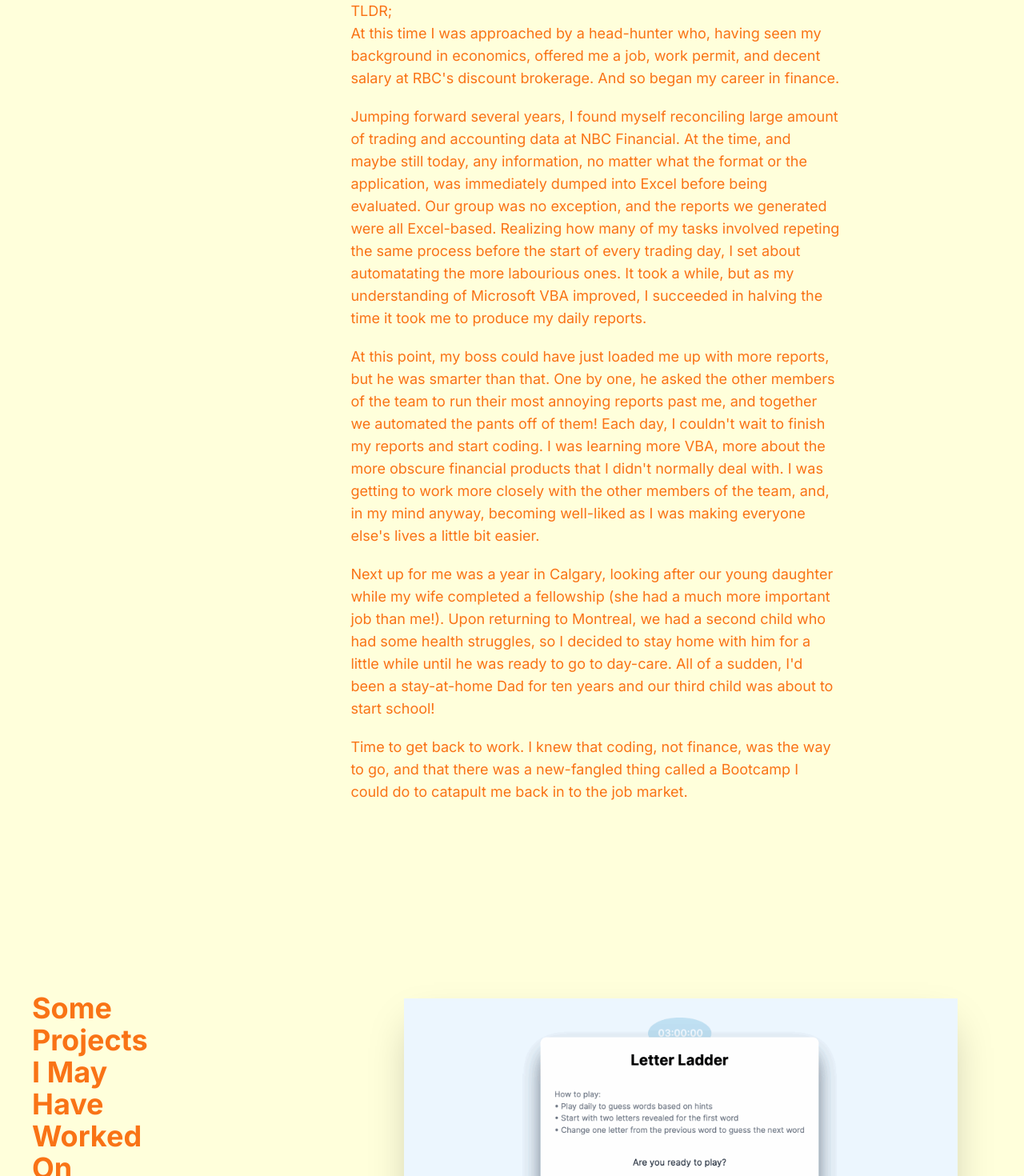
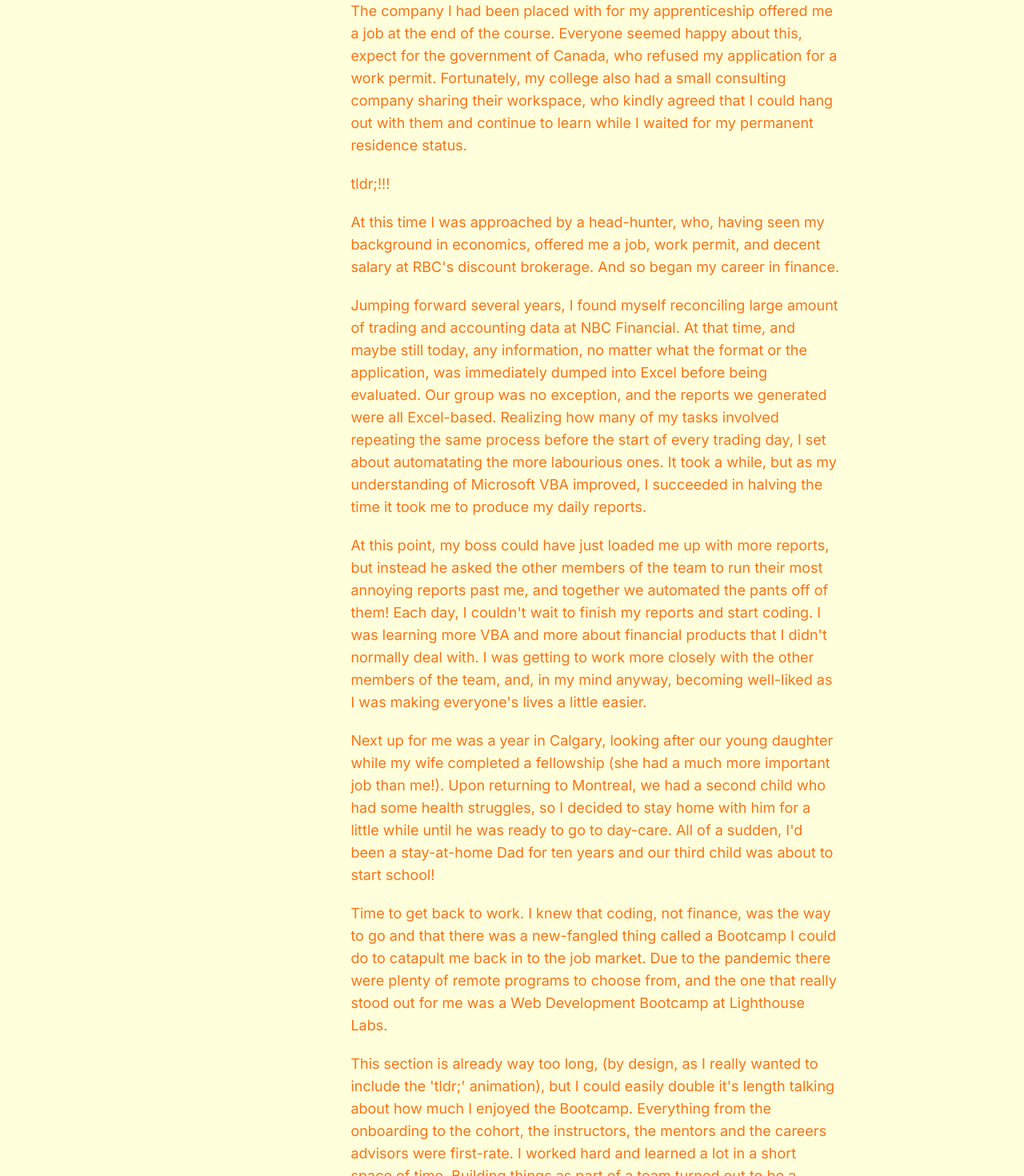
Before and after one commit to mikedaltonmtl/portfolio2.0, a Next.js app: page / in a window 1280 px wide. Shown: the part 1640-3110 px from the top of the page at 80% size. Built offline with nearby package versions, Linux system fonts and the light colour scheme.

Commit message:
Complete About text, start Skills text.

```diff
--- a/app/components/About/About.jsx
+++ b/app/components/About/About.jsx
@@ -3,15 +3,18 @@
 
 const aboutText = [
   "I was probably nine or ten years old when I cracked my first video game. I'd learned a little about programming and managed to find a way to force the game in question to crash. Scanning through the code, I quickly found the horribly unjust logic. It was a football (soccer) manager simulation where if your bank balance grew too large, there would be crowd violence at your next match, coupled with a massive repair bill. The developers were just making sure that the cash amount stayed within a range, but the thought that the fans of my beloved, well-run team would do such a thing left me aghast!",
-  "With that taken care of, I decided to completely rewrite my favourite games to make them perfect - for me! After a couple of weeks, I came to the sombering conclusion that it just wasn't as easy as altering a couple of lines of code and that I was in way over my head. It was, however, very easy (and a lot of fun) to keep playing games and altering them when things were unfair, too slow, or a bit difficult.",
+  "With that taken care of, I decided to completely rewrite my favourite games to make them perfect - for me! After a couple of weeks, I came to the sombering conclusion that it just wasn't as easy as altering a couple of lines of code and that I was in way over my head. It was, however, very easy (and a lot of fun) to keep playing games and altering the parts that I found unfair, too slow, or a bit difficult.",
   "I didn't have the opportunity to study programming or computer science at school, so after leaving university with an economics degree, I went to work in marketing - at an IT company. Unfortunately, it wasn't possible to move across into coding there, so when I arrived in Canada in the early 2000's, I enrolled in a collegial IT course.",
-  "The company I had been placed with for my apprenticeship offered me a job at the end of the course. Everyone seemed happy about this, expect for the government, who refused my application for a work permit. Fortunately, my college also had a small consulting company sharing their workspace, who kindly agreed that I could hang out with them and continue to learn, while I waited for my permanent residence status to be approved.",
-  "At this time I was approached by a head-hunter who, having seen my background in economics, offered me a job, work permit, and decent salary at RBC's discount brokerage. And so began my career in finance.",
-  "Jumping forward several years, I found myself reconciling large amount of trading and accounting data at NBC Financial. At the time, and maybe still today, any information, no matter what the format or the application, was immediately dumped into Excel before being evaluated. Our group was no exception, and the reports we generated were all Excel-based. Realizing how many of my tasks involved repeting the same process before the start of every trading day, I set about automatating the more labourious ones. It took a while, but as my understanding of Microsoft VBA improved, I succeeded in halving the time it took me to produce my daily reports.",
-  "At this point, my boss could have just loaded me up with more reports, but he was smarter than that. One by one, he asked the other members of the team to run their most annoying reports past me, and together we automated the pants off of them! Each day, I couldn't wait to finish my reports and start coding. I was learning more VBA, more about the more obscure financial products that I didn't normally deal with. I was getting to work more closely with the other members of the team, and, in my mind anyway, becoming well-liked as I was making everyone else's lives a little bit easier.",
+  "The company I had been placed with for my apprenticeship offered me a job at the end of the course. Everyone seemed happy about this, expect for the government of Canada, who refused my application for a work permit. Fortunately, my college also had a small consulting company sharing their workspace, who kindly agreed that I could hang out with them and continue to learn while I waited for my permanent residence status.",
+  "tldr;",
+  "At this time I was approached by a head-hunter, who, having seen my background in economics, offered me a job, work permit, and decent salary at RBC's discount brokerage. And so began my career in finance.",
+  "Jumping forward several years, I found myself reconciling large amount of trading and accounting data at NBC Financial. At that time, and maybe still today, any information, no matter what the format or the application, was immediately dumped into Excel before being evaluated. Our group was no exception, and the reports we generated were all Excel-based. Realizing how many of my tasks involved repeating the same process before the start of every trading day, I set about automatating the more labourious ones. It took a while, but as my understanding of Microsoft VBA improved, I succeeded in halving the time it took me to produce my daily reports.",
+  "At this point, my boss could have just loaded me up with more reports, but instead he asked the other members of the team to run their most annoying reports past me, and together we automated the pants off of them! Each day, I couldn't wait to finish my reports and start coding. I was learning more VBA and more about financial products that I didn't normally deal with. I was getting to work more closely with the other members of the team, and, in my mind anyway, becoming well-liked as I was making everyone's lives a little easier.",
   "Next up for me was a year in Calgary, looking after our young daughter while my wife completed a fellowship (she had a much more important job than me!). Upon returning to Montreal, we had a second child who had some health struggles, so I decided to stay home with him for a little while until he was ready to go to day-care. All of a sudden, I'd been a stay-at-home Dad for ten years and our third child was about to start school!",
-  "Time to get back to work. I knew that coding, not finance, was the way to go, and that there was a new-fangled thing called a Bootcamp I could do to catapult me back in to the job market.",
-  "",
+  "Time to get back to work. I knew that coding, not finance, was the way to go and that there was a new-fangled thing called a Bootcamp I could do to catapult me back in to the job market. Due to the pandemic there were plenty of remote programs to choose from, and the one that really stood out for me was a Web Development Bootcamp at Lighthouse Labs.",
+  "This section is already way too long, (by design, as I really wanted to include the 'tldr;' animation), but I could easily double it's length talking about how much I enjoyed the Bootcamp. Everything from the onboarding to the cohort, the instructors, the mentors and the careers advisors were first-rate. I worked hard and learned a lot in a short space of time. Building things as part of a team turned out to be a pretty awesome, and I was eagerly anticipating tranferring these new skills into a role as a junior developer somewhere.",
+  "As we were coming to the end of the course, a massive round of layoffs from the tech giants tanked the job market. Companies had over-hired developers during the pandemic, expecting the new reality of on-line everything to continue into the future. Lighthouse Labs reacted quickly, arranging apprenticeships for us all, but the program wasn't aimed at companies looking to hire permanent staff.",
+  "After six months of searching, applying and failing to find a role, I came across DataAnnotation, who were looking for developers to train AI Chatbots. I began working on tasks there at the berginning of 2024. It's very well organized, freelance work with good pay and flexibility, but I'd still love to find a team to build things with."
 ];
 
 export default function About() {
@@ -38,14 +41,15 @@
           <h2 className="text-4xl font-bold mb-5">A Little Background...</h2>
         </FadeIn>
         {aboutText.map((paragraph, index) => (
-          <FadeIn key={index}>
-            {index === 3
-              ?
-              <p>TLDR;</p>
-              :
+          index === 4
+            ?
+            <FadeIn key={index}>
+              <p className="mb-5">{paragraph}!!!</p>
+            </FadeIn>
+            :
+            <FadeIn key={index}>
               <p className="mb-5">{paragraph}</p>
-            }
-          </FadeIn>
+            </FadeIn>
         ))}
       </div>
     </section>
--- a/app/components/Skills/Skills.jsx
+++ b/app/components/Skills/Skills.jsx
@@ -1,17 +1,13 @@
 import FadeIn from '../comon/FadeIn';
-import styles from './Skills.module.css';
+import SkillsScroller from './SkillsScroller';
 
-const skills = [
-  'HTML5',
-  'CSS3',
-  'JavaScript',
-  'React.js',
-  'Next.js',
-  'Node.js',
-  'Tailwind CSS',
-  'Material-UI',
-  'GitHub',
-  'PostgreSQL',
+
+const skillsText = [
+  "The Bootcamp gave me plenty of hands-on experience building apps with the fundamentals of HTML, CSS and JavaScript. We learned through building, and developed a series of apps designed  with the React library. I haven’t used Drupal yet, but would be excited to learn. I appreciate that my knowledge may not run deep, but I believe that passion beats experience in the long term.",
+
+  "I'm currently a member of an open-source project group under the New Idea Machine umbrella. We’re developing a word-game app using React and TypeScript within a Next.js framework, and are currently in the process of deploying with AWS.",
+
+  "I am also working as a freelance developer, training AI chatbots to code for DataAnnotation. Although I'm new to this, I find this work fascinating, and am enjoying the insight it’s giving me into the domain of AI, as well taking this opportunity to learn Python."
 ];
 
 export default function Skills() {
@@ -20,15 +16,14 @@
       <FadeIn threshold={0.8} >
         <h2 className="text-4xl font-bold text-primary mb-5">A Few Things I&apos;ve Learned</h2>
       </FadeIn>
-      <div className={`max-w-[800px] overflow-hidden ${styles.scroller}`}>
-        <ul className={`m-0 flex flex-wrap gap-[1rem] list-none ${styles.scrollerInner}`}>
-          {[...skills, ...skills].map((skill, index) => (
-            <li key={index} className="p-[1rem] text-white bg-primary rounded shadow-lg">
-              {skill}
-            </li>
-          ))}
-        </ul>
-      </div>
+      <SkillsScroller />
+      <article className="max-w-5xl text-lg text-primary pr-[15vw] mt-5">
+        {skillsText.map((paragraph, index) => (
+          <FadeIn key={index}>
+            <p className="mb-5">{paragraph}</p>
+          </FadeIn>
+        ))}
+      </article>
     </section>
   );
 }
--- /dev/null
+++ b/app/components/Skills/SkillsScroller.jsx
@@ -0,0 +1,28 @@
+import styles from './Skills.module.css';
+
+const skills = [
+  'HTML5',
+  'CSS3',
+  'JavaScript',
+  'React.js',
+  'Next.js',
+  'Node.js',
+  'Tailwind CSS',
+  'Material-UI',
+  'GitHub',
+  'PostgreSQL',
+];
+
+export default function SkillsScroller() {
+  return (
+    <div className={`max-w-[800px] overflow-hidden ${styles.scroller}`}>
+      <ul className={`m-0 flex flex-wrap gap-[1rem] list-none ${styles.scrollerInner}`}>
+        {[...skills, ...skills].map((skill, index) => (
+          <li key={index} className="p-[1rem] text-white bg-primary rounded shadow-lg">
+            {skill}
+          </li>
+        ))}
+      </ul>
+    </div>
+  );
+}
```
